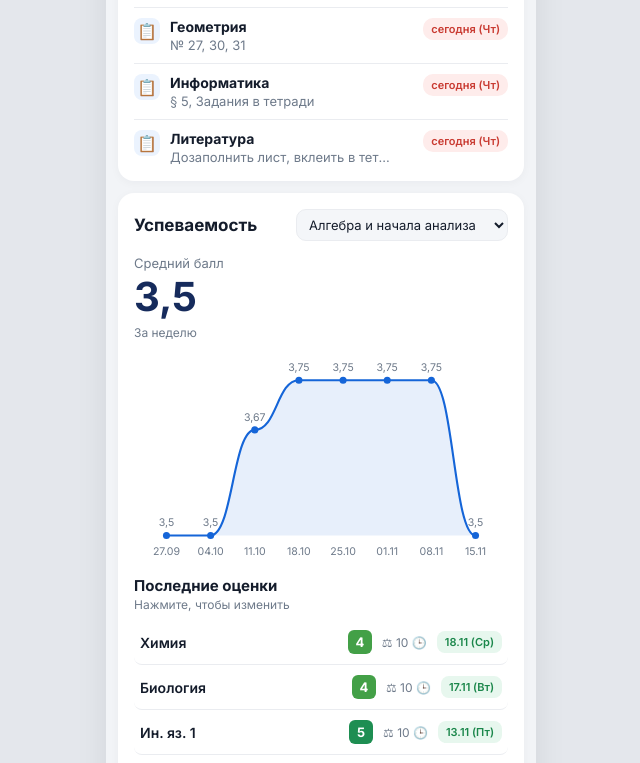
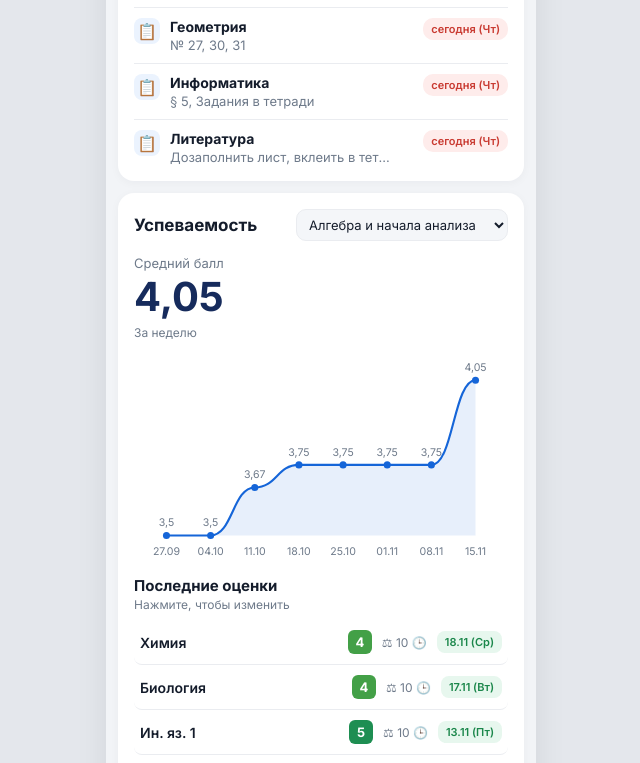
Before and after one commit to seminandrew41-collab/pro, a website: page index.html in a window 1280 px wide. Shown: the part 1740-2503 px from the top of the page, without its empty margins (319-959 px from the left). Drawn offline with Linux system fonts and the light colour scheme.

Commit message:
Update index.html

```diff
--- a/index.html
+++ b/index.html
@@ -1502,10 +1502,11 @@ function renderGrades() {
   filterSelect.value = allSubjects.includes(currentFilter) ? currentFilter : 'Химия';
 
   const points = getSubjectSeries(filterSelect.value);
+  points[points.length - 1][1] = 4.05;
   const avg = fmtNum(points[points.length - 1][1]);
 
   document.getElementById('big-avg-score').textContent = avg;
-  document.getElementById('card-avg-score').textContent = 4,05;
+  document.getElementById('card-avg-score').textContent = '4,05';
   document.getElementById('new-grades-count').textContent = grades.length;
   document.getElementById('perf-chart').innerHTML = buildChartSvg(points);
 
```
